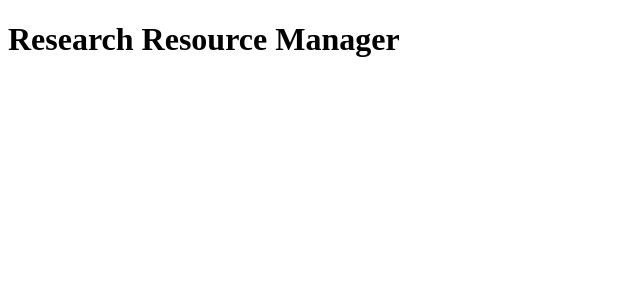
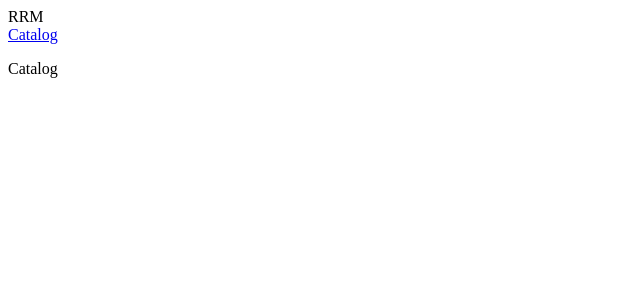
Before and after one commit to adelinprelipcean/Proiect_IP_NEEDMONEYFORCLAUDE, a React (Vite) app in the folder rrm-frontend/: page / in a window 1280 px wide. Shown: the top 300 px of the page, without its empty margins (0-640 px from the left). Built offline with nearby package versions, Linux system fonts and the light colour scheme.

Commit message:
NEED-22: add layout with header, navigation and routing

```diff
--- a/rrm-frontend/src/App.jsx
+++ b/rrm-frontend/src/App.jsx
@@ -1,7 +1,18 @@
+import {BrowserRouter, Route, Routes} from 'react-router-dom';
+import Layout from './components/Layout.jsx';
+
 /**
- * Componenta principala a aplicatiei.
+ * Rutele aplicatiei.
  * @return {JSX.Element}
  */
 export default function App() {
-  return <h1>Research Resource Manager</h1>;
+  return (
+    <BrowserRouter>
+      <Routes>
+        <Route element={<Layout />}>
+          <Route path="/" element={<p>Catalog</p>} />
+        </Route>
+      </Routes>
+    </BrowserRouter>
+  );
 }
--- /dev/null
+++ b/rrm-frontend/src/components/Layout.jsx
@@ -0,0 +1,51 @@
+import {NavLink, Outlet} from 'react-router-dom';
+import {clearToken} from '../api/client.js';
+import {useCurrentUser} from '../hooks/useCurrentUser.js';
+
+const ROLE_LABELS = {
+  ADMIN: 'Administrator',
+  LEAD: 'Team Lead',
+  MEMBER: 'Membru',
+};
+
+/**
+ * Header-ul aplicatiei si zona in care se afiseaza paginile.
+ * @return {JSX.Element}
+ */
+export default function Layout() {
+  const {user} = useCurrentUser();
+
+  const handleLogout = () => {
+    clearToken();
+    window.location.assign('/');
+  };
+
+  return (
+    <div className="app">
+      <header className="header">
+        <span className="logo">RRM</span>
+        <nav className="nav">
+          <NavLink to="/" end>Catalog</NavLink>
+          {user && user.team_id && (
+            <NavLink to="/reservations">Rezervarile echipei</NavLink>
+          )}
+          {user?.role === 'ADMIN' && (
+            <NavLink to="/admin/maintenance">Mentenanta</NavLink>
+          )}
+        </nav>
+        {user && (
+          <div className="user-info">
+            <span>{user.name}</span>
+            <span className="badge">{ROLE_LABELS[user.role] || user.role}</span>
+            <button className="btn btn-link" onClick={handleLogout}>
+              Iesire
+            </button>
+          </div>
+        )}
+      </header>
+      <main className="content">
+        <Outlet context={{user}} />
+      </main>
+    </div>
+  );
+}
--- /dev/null
+++ b/rrm-frontend/src/hooks/useCurrentUser.js
@@ -0,0 +1,31 @@
+import {useEffect, useState} from 'react';
+import {apiRequest, clearToken, getToken} from '../api/client.js';
+
+/**
+ * Utilizatorul logat (din GET /api/users/me) sau null.
+ * @return {{user: ?Object, loading: boolean}}
+ */
+export function useCurrentUser() {
+  const [user, setUser] = useState(null);
+  const [loading, setLoading] = useState(Boolean(getToken()));
+
+  useEffect(() => {
+    if (!getToken()) {
+      return;
+    }
+    let active = true;
+    apiRequest('/api/users/me')
+        .then((data) => active && setUser(data))
+        .catch((error) => {
+          if (error.status === 401) {
+            clearToken();
+          }
+        })
+        .finally(() => active && setLoading(false));
+    return () => {
+      active = false;
+    };
+  }, []);
+
+  return {user, loading};
+}
```
